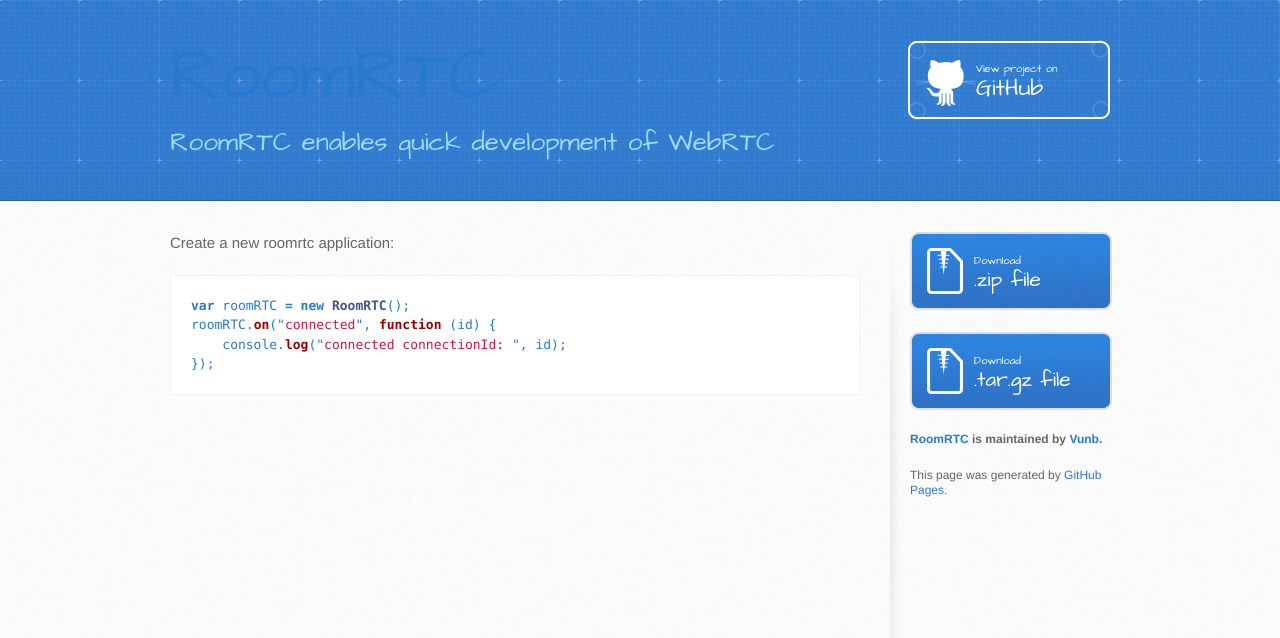
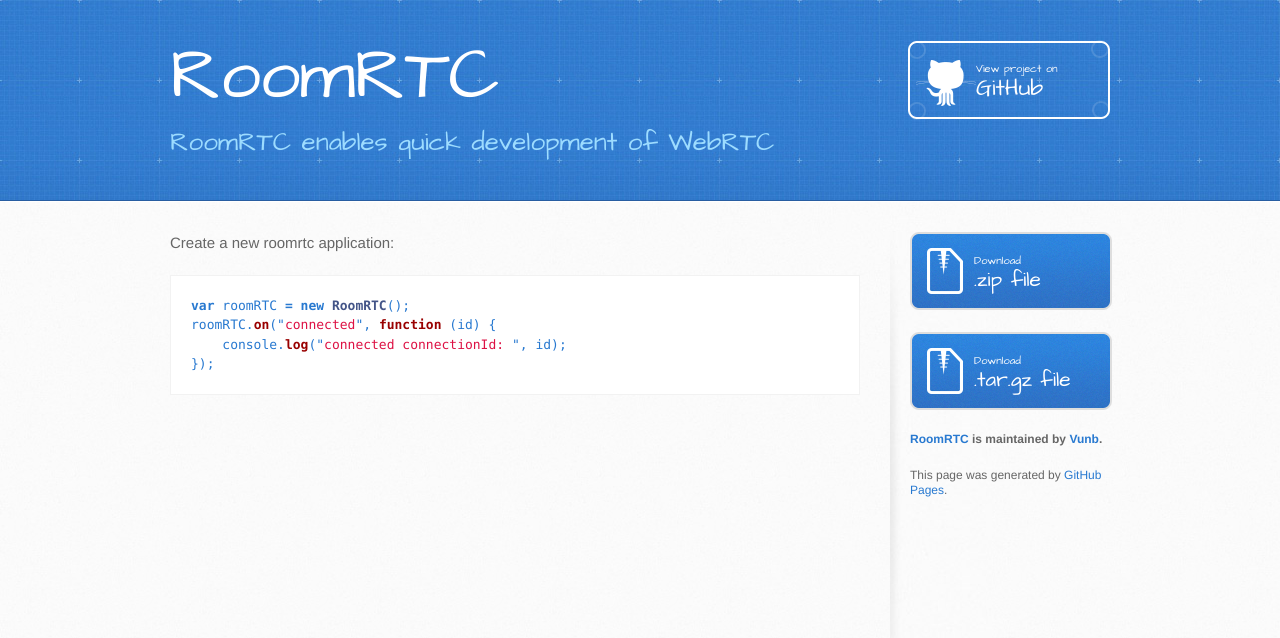
Before and after one commit to roomrtc/roomrtc.github.io, a Jekyll site: the page built from index.md, in a window 1280 px wide. Shown: the top 638 px of the page. Built offline with Jekyll 4.4.1, drawn with Linux system fonts in a browser that asks for light colours.

Commit message:
style link of the header

```diff
--- a/_layouts/default.html
+++ b/_layouts/default.html
@@ -19,7 +19,7 @@
   <body>
     <header>
       <div class="inner">
-        <h1><a href="/">{{ site.name }}</a></h1>
+        <h1><a href="/" style="color:white">{{ site.name }}</a></h1>
         <h2>{{ site.tagline }}</h2>
         <a href="https://github.com/vunb/roomrtc" class="button"><small>View project on</small> GitHub</a>
       </div>
```
